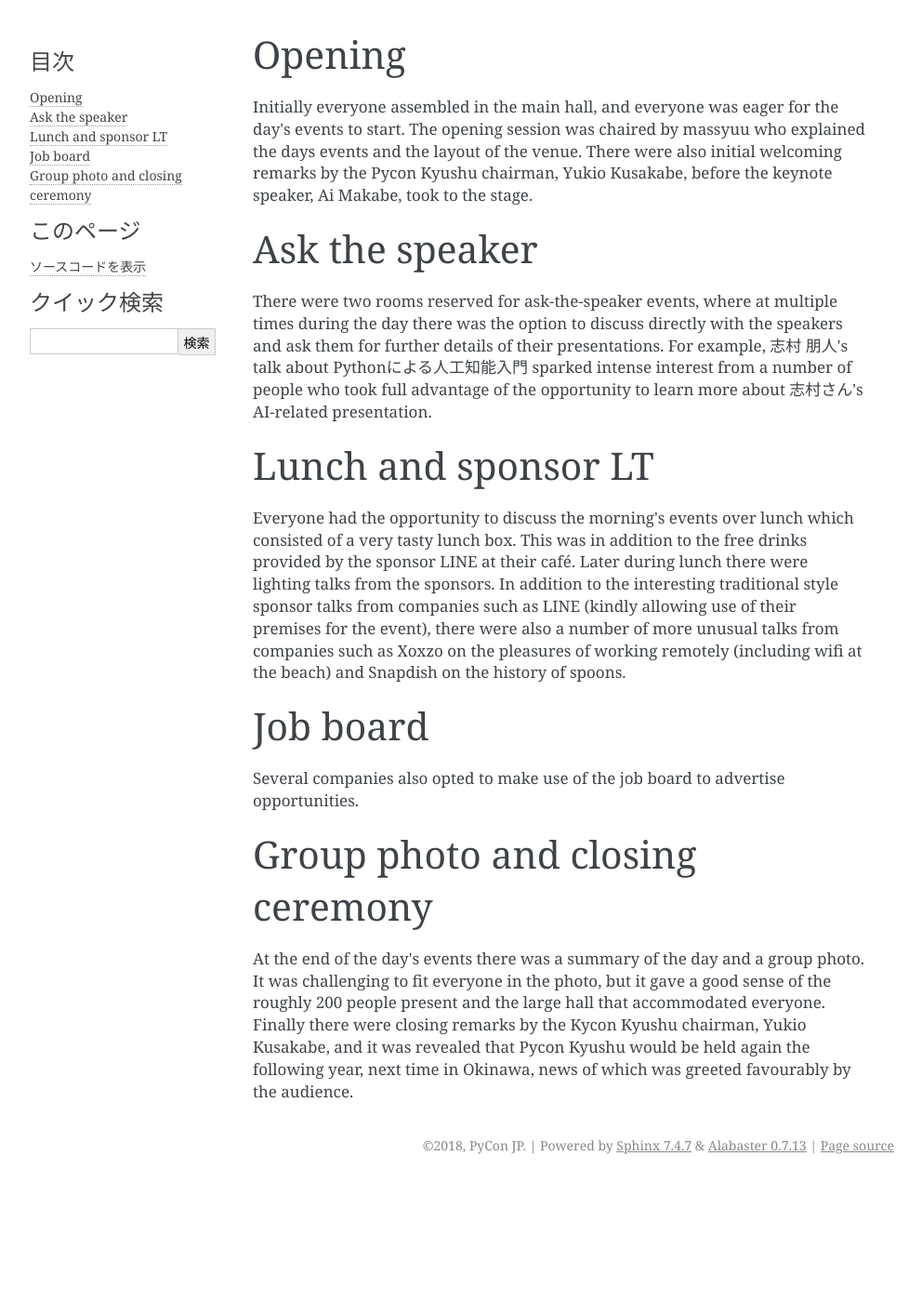
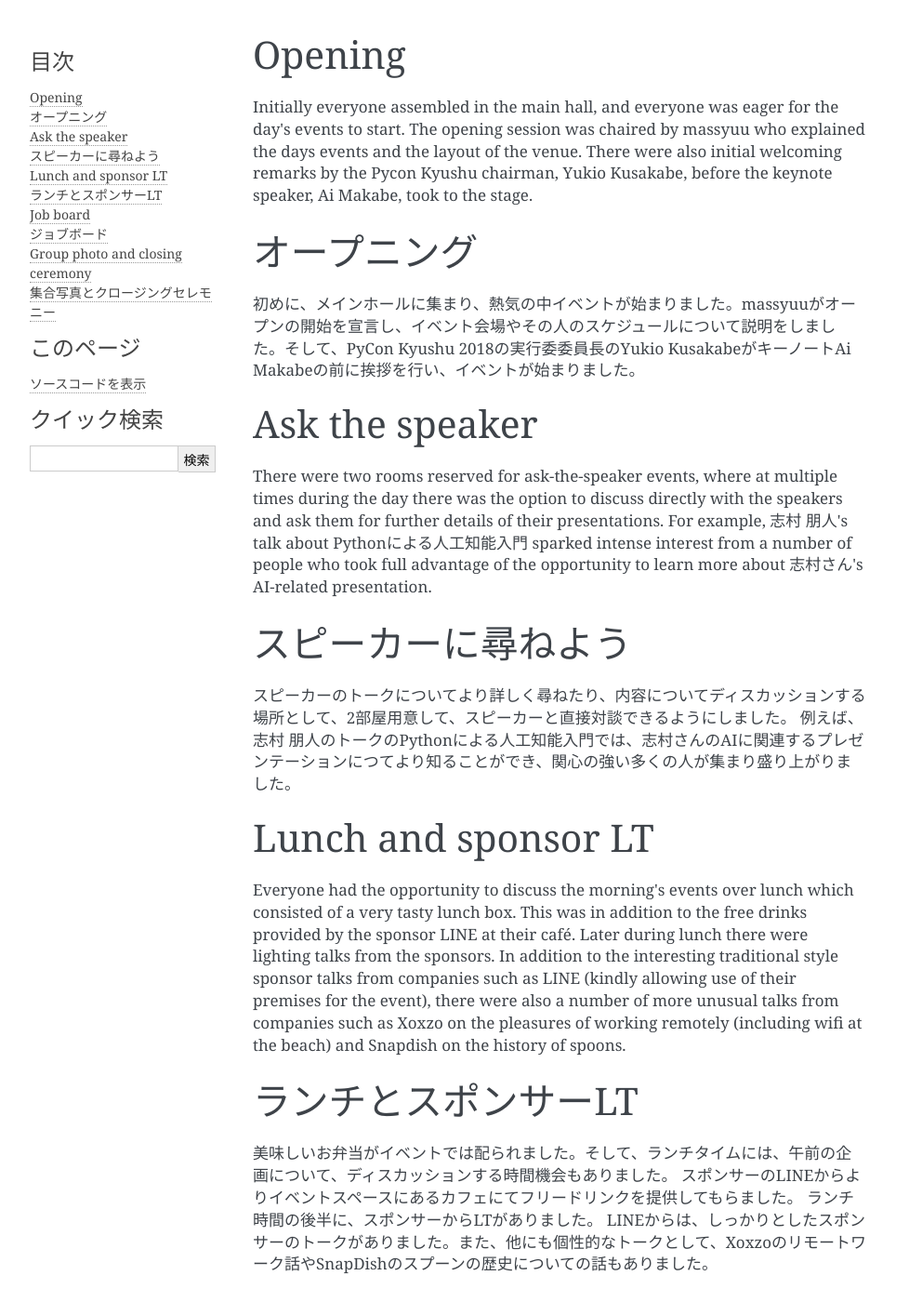
Before and after one commit to pyconjp/kyushu-2018-after-report, a Sphinx documentation site: the page built from source/openning.rst, in a window 1280 px wide and 1400 px high. Shown: the whole window at 93% size, without its empty margins (148-1140 px from the left). Built offline with Sphinx 7.4.7, drawn with Linux system fonts in a browser that asks for light colours; pages that are not in the unit, such as notebooks, are missing from menus; some of the changed text lies outside the part shown.

Commit message:
日本語を追加した

```diff
--- a/source/openning.rst
+++ b/source/openning.rst
@@ -5,11 +5,24 @@ Initially everyone assembled in the main hall, and everyone was eager for the da
 The opening session was chaired by massyuu who explained the days events and the layout of the venue.
 There were also initial welcoming remarks by the Pycon Kyushu chairman, Yukio Kusakabe, before the keynote speaker, Ai Makabe, took to the stage.
 
+オープニング
+===========
+
+初めに、メインホールに集まり、熱気の中イベントが始まりました。massyuuがオープンの開始を宣言し、イベント会場やその人のスケジュールについて説明をしました。そして、PyCon Kyushu 2018の実行委委員長のYukio KusakabeがキーノートAi Makabeの前に挨拶を行い、イベントが始まりました。
+
+
 Ask the speaker
 ===============
 
 There were two rooms reserved for ask-the-speaker events, where at multiple times during the day there was the option to discuss directly with the speakers and ask them for further details of their presentations.
 For example, 志村 朋人's talk about Pythonによる人工知能入門 sparked intense interest from a number of people who took full advantage of the opportunity to learn more about 志村さん's AI-related presentation.
+
+スピーカーに尋ねよう
+===================
+
+スピーカーのトークについてより詳しく尋ねたり、内容についてディスカッションする場所として、2部屋用意して、スピーカーと直接対談できるようにしました。
+例えば、志村 朋人のトークのPythonによる人工知能入門では、志村さんのAIに関連するプレゼンテーションにつてより知ることができ、関心の強い多くの人が集まり盛り上がりました。
+
 
 Lunch and sponsor LT
 ====================
@@ -19,10 +32,25 @@ This was in addition to the free drinks provided by the sponsor LINE at their ca
 Later during lunch there were lighting talks from the sponsors.
 In addition to the interesting traditional style sponsor talks from companies such as LINE (kindly allowing use of their premises for the event), there were also a number of more unusual talks from companies such as Xoxzo on the pleasures of working remotely (including wifi at the beach) and Snapdish on the history of spoons.
 
+ランチとスポンサーLT
+====================
+
+美味しいお弁当がイベントでは配られました。そして、ランチタイムには、午前の企画について、ディスカッションする時間機会もありました。
+スポンサーのLINEからよりイベントスペースにあるカフェにてフリードリンクを提供してもらました。
+ランチ時間の後半に、スポンサーからLTがありました。
+LINEからは、しっかりとしたスポンサーのトークがありました。また、他にも個性的なトークとして、Xoxzoのリモートワーク話やSnapDishのスプーンの歴史についての話もありました。
+
+
 Job board
 =========
 
 Several companies also opted to make use of the job board to advertise opportunities.
+
+ジョブボード
+=============
+
+幾つかの会社から、求人の案内の掲示をしてもらいました。
+
 
 Group photo and closing ceremony
 ================================
@@ -30,3 +58,10 @@ Group photo and closing ceremony
 At the end of the day's events there was a summary of the day and a group photo.
 It was challenging to fit everyone in the photo, but it gave a good sense of the roughly 200 people present and the large hall that accommodated everyone.
 Finally there were closing remarks by the Kycon Kyushu chairman, Yukio Kusakabe, and it was revealed that Pycon Kyushu would be held again the following year, next time in Okinawa, news of which was greeted favourably by the audience.
+
+
+集合写真とクロージングセレモニー
+================================
+
+イベントの最後に、集合写真の撮影をしました。全員を写真に納めるのは大変でしたが、約200人程の参加者がいい感じで撮影に協力してくれました。
+最後に、実行委員長のYukio Kusakabeより来年の開催を沖縄でやることを伝え、閉会しました。
```
